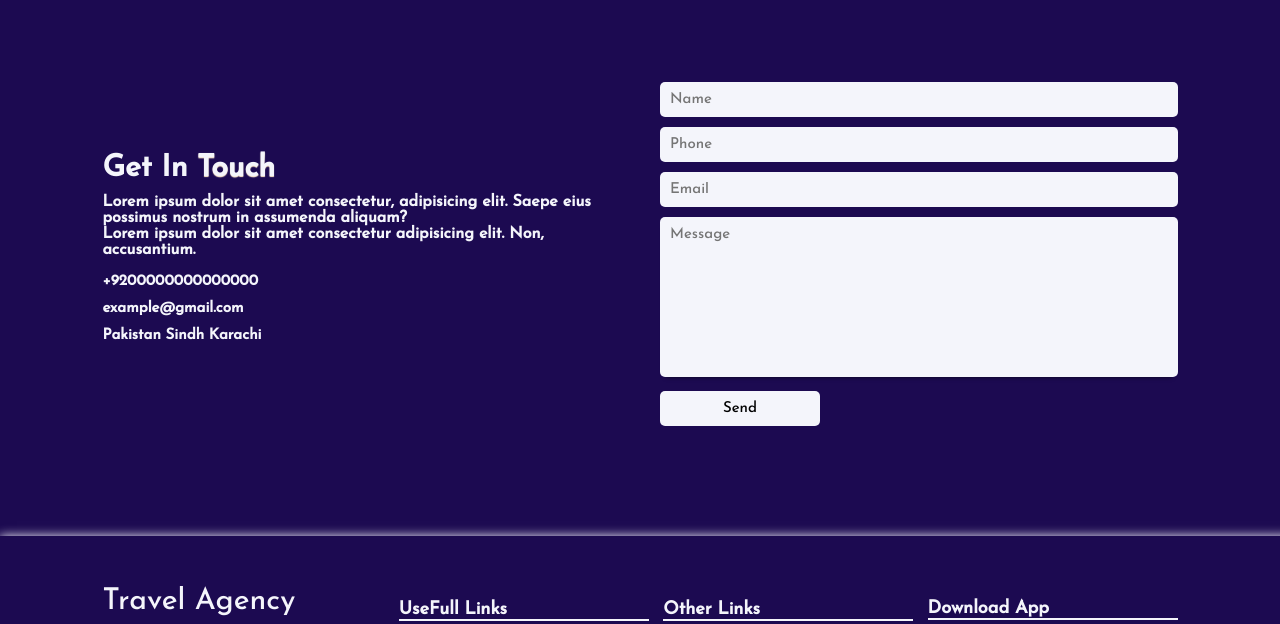
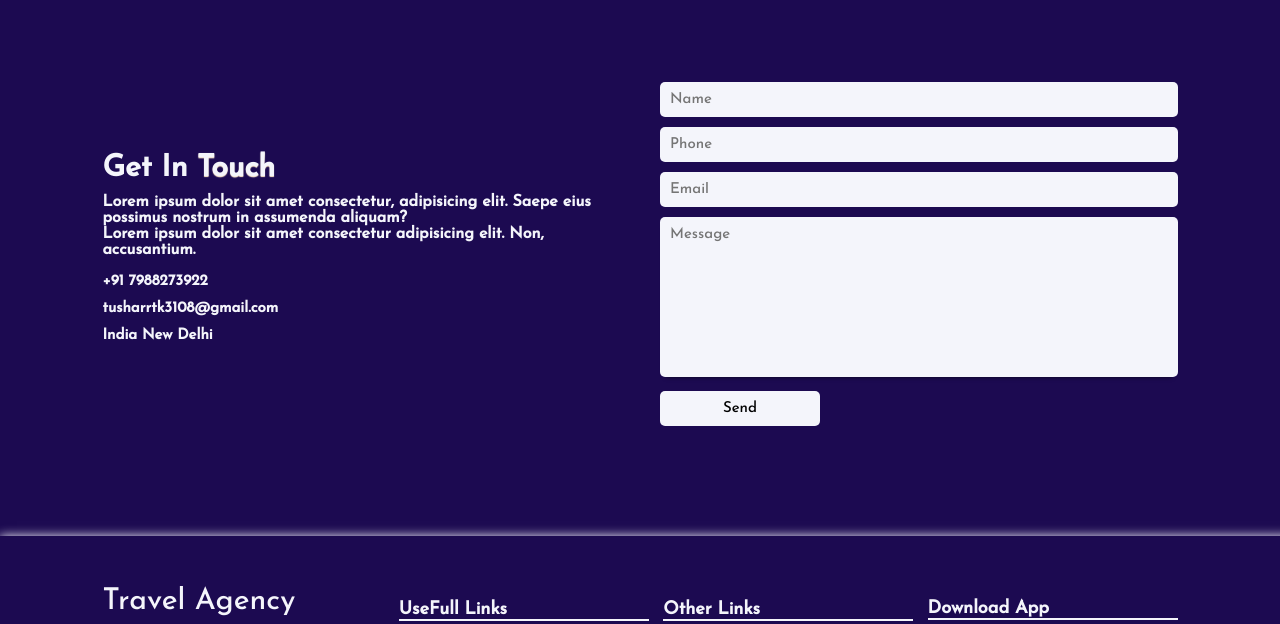
Before and after one commit to TusharKheterpal/travelTour, a plain HTML site: page index.html in a window 1280 px wide. Shown: the part 4834-5458 px from the top of the page. Drawn offline with Linux system fonts and the light colour scheme.

Commit message:
Update index.html

```diff
--- a/index.html
+++ b/index.html
@@ -391,9 +391,9 @@
             <p>Lorem ipsum dolor sit amet consectetur, adipisicing elit. Saepe eius possimus nostrum in assumenda aliquam?</p>
             <p>Lorem ipsum dolor sit amet consectetur adipisicing elit. Non, accusantium.</p>
             <div class="list">
-                <li><a href="#">+9200000000000000</a></li>
-                <li><a href="#">example@gmail.com</a></li>
-                <li><a href="#">Pakistan Sindh Karachi</a></li>
+                <li><a href="#">+91 7988273922</a></li>
+                <li><a href="#">tusharrtk3108@gmail.com</a></li>
+                <li><a href="#">India New Delhi</a></li>
             </div>
         </div>
 
```
